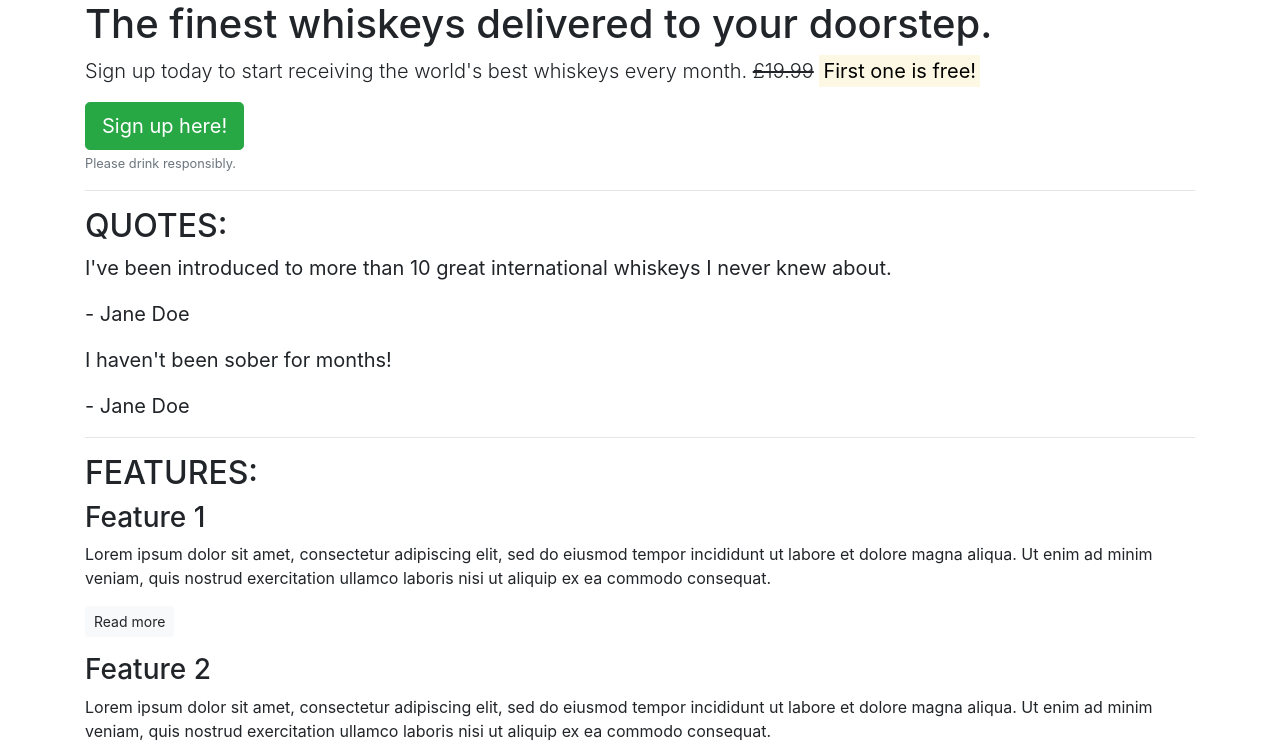
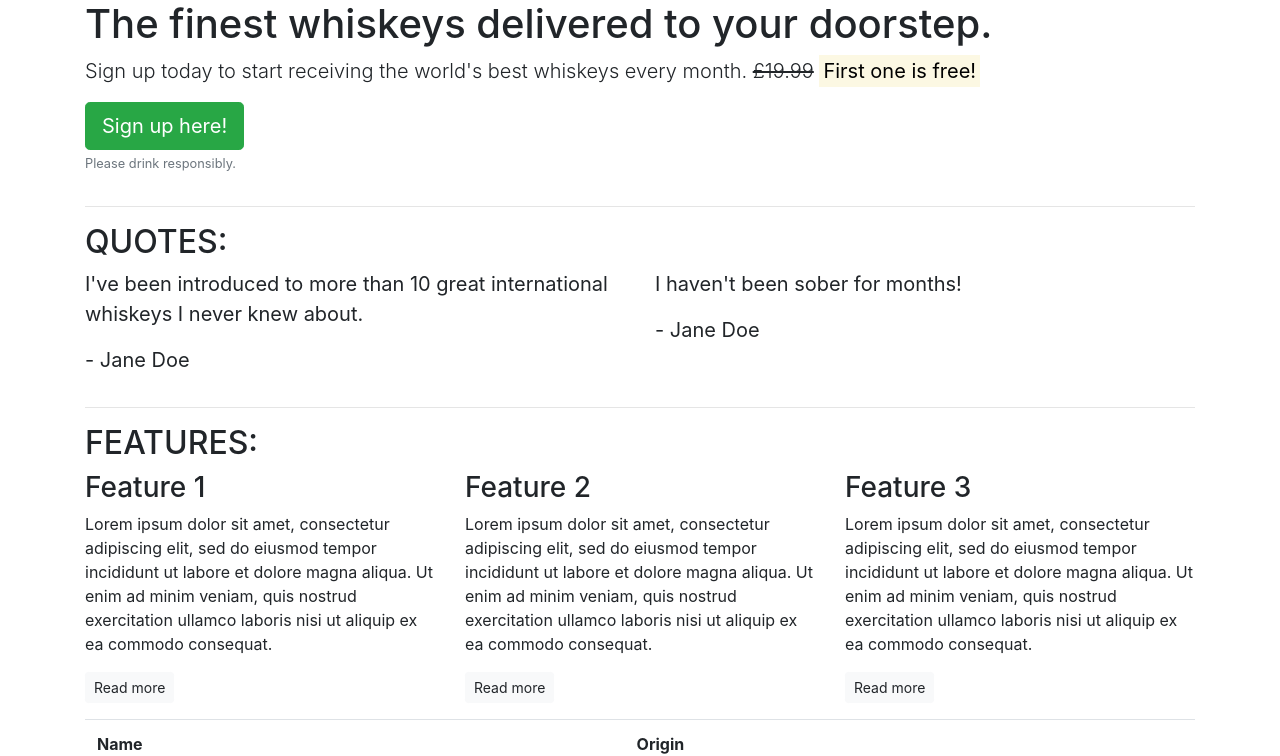
Before and after one commit to renatabiniek/bootstrap, a plain HTML site: page index.html in a window 1280 px wide. Shown: the top 756 px of the page. Drawn offline with nearby package versions, Linux system fonts and the light colour scheme.

Commit message:
Add grid

```diff
--- a/index.html
+++ b/index.html
@@ -1,57 +1,106 @@
 <!DOCTYPE html>
 <html lang="en">
+
 <head>
     <meta charset="UTF-8">
     <meta http-equiv="X-UA-Compatible" content="IE=edge">
     <meta name="viewport" content="width=device-width, initial-scale=1.0">
     <title>Whiskey Drop. Taste a new whiskey every month</title>
-    <link rel="stylesheet" href="https://stackpath.bootstrapcdn.com/bootstrap/4.3.1/css/bootstrap.min.css" integrity="sha384-ggOyR0iXCbMQv3Xipma34MD+dH/1fQ784/j6cY/iJTQUOhcWr7x9JvoRxT2MZw1T" crossorigin="anonymous">
-    <script src="https://stackpath.bootstrapcdn.com/bootstrap/4.3.1/js/bootstrap.min.js" integrity="sha384-JjSmVgyd0p3pXB1rRibZUAYoIIy6OrQ6VrjIEaFf/nJGzIxFDsf4x0xIM+B07jRM" crossorigin="anonymous"></script>
+    <link rel="stylesheet" href="https://stackpath.bootstrapcdn.com/bootstrap/4.3.1/css/bootstrap.min.css"
+        integrity="sha384-ggOyR0iXCbMQv3Xipma34MD+dH/1fQ784/j6cY/iJTQUOhcWr7x9JvoRxT2MZw1T" crossorigin="anonymous">
+    <script src="https://stackpath.bootstrapcdn.com/bootstrap/4.3.1/js/bootstrap.min.js"
+        integrity="sha384-JjSmVgyd0p3pXB1rRibZUAYoIIy6OrQ6VrjIEaFf/nJGzIxFDsf4x0xIM+B07jRM" crossorigin="anonymous">
+    </script>
 </head>
+
 <body>
     <article class="container">
         <!-- Callout -->
+        <div class="row">
+            <div class="col-12">
                 <section class="callout">
                     <h1>The finest whiskeys delivered to your doorstep.</h1>
-            <p class="lead">Sign up today to start receiving the world's best whiskeys every month. <s>£19.99</s> <strong><mark>First one is free!</mark></strong></p>
+                    <p class="lead">Sign up today to start receiving the world's best whiskeys every month.
+                        <s>£19.99</s>
+                        <strong><mark>First one is free!</mark></strong></p>
                     <button class="btn btn-success btn-lg">Sign up here!</button>
                     <p class="text-muted"><small>Please drink responsibly.</small></p>
                 </section>
+            </div>
+        </div>
+
         <!-- /.callout -->
         <hr>
 
         <!-- Quotes -->
         <section class="quotes">
+            <div class="row">
+                <div class="col-12">
                     <h2 class="text-uppercase">Quotes:</h2>
+                </div>
+            </div>
+            <div class="row">
+                <div class="col-12 col-md-6">
                     <blockquote class="blockquote">
                         <p>I've been introduced to more than 10 great international whiskeys I never knew about.</p>
                         <p>- Jane Doe</p>
                     </blockquote>
+                </div>
+                <div class="col-12 col-md-6">
                     <blockquote class="blockquote">
                         <p>I haven't been sober for months!</p>
                         <p>- Jane Doe</p>
                     </blockquote>
+                </div>
+            </div>
         </section>
         <!-- /.quotes -->
         <hr>
 
         <!-- Features -->
         <section class="features">
+            <div class="row">
+                <div class="col-12">
                     <h2 class="text-uppercase">Features:</h2>
+                </div>
+            </div>
+            <div class="row">
+                <div class="col-12 col-md-6 col-lg-4">
                     <div class="feature">
                         <h3>Feature 1</h3>
-                <p>Lorem ipsum dolor sit amet, consectetur adipiscing elit, sed do eiusmod tempor incididunt ut labore et dolore magna aliqua. Ut enim ad minim veniam, quis nostrud exercitation ullamco laboris nisi ut aliquip ex ea commodo consequat.</p>
+                        <p>Lorem ipsum dolor sit amet, consectetur adipiscing elit, sed do eiusmod tempor incididunt ut
+                            labore
+                            et dolore magna aliqua. Ut enim ad minim veniam, quis nostrud exercitation ullamco laboris
+                            nisi
+                            ut
+                            aliquip ex ea commodo consequat.</p>
                         <p><a class="btn btn-sm btn-light" href="">Read more</a></p>
                     </div>
+                </div>
+                <div class="col-12 col-md-6 col-lg-4">
                     <div class="feature">
                         <h3>Feature 2</h3>
-                <p>Lorem ipsum dolor sit amet, consectetur adipiscing elit, sed do eiusmod tempor incididunt ut labore et dolore magna aliqua. Ut enim ad minim veniam, quis nostrud exercitation ullamco laboris nisi ut aliquip ex ea commodo consequat.</p>
+                        <p>Lorem ipsum dolor sit amet, consectetur adipiscing elit, sed do eiusmod tempor incididunt ut
+                            labore
+                            et dolore magna aliqua. Ut enim ad minim veniam, quis nostrud exercitation ullamco laboris
+                            nisi
+                            ut
+                            aliquip ex ea commodo consequat.</p>
                         <p><a class="btn btn-sm btn-light" href="">Read more</a></p>
                     </div>
+                </div>
+                <div class="col-12 d-md-none d-lg-block col-lg-4">
                     <div class="feature">
                         <h3>Feature 3</h3>
-                <p>Lorem ipsum dolor sit amet, consectetur adipiscing elit, sed do eiusmod tempor incididunt ut labore et dolore magna aliqua. Ut enim ad minim veniam, quis nostrud exercitation ullamco laboris nisi ut aliquip ex ea commodo consequat.</p>
+                        <p>Lorem ipsum dolor sit amet, consectetur adipiscing elit, sed do eiusmod tempor incididunt ut
+                            labore
+                            et dolore magna aliqua. Ut enim ad minim veniam, quis nostrud exercitation ullamco laboris
+                            nisi
+                            ut
+                            aliquip ex ea commodo consequat.</p>
                         <p><a class="btn btn-sm btn-light" href="">Read more</a></p>
+                    </div>
+                </div>
             </div>
         </section>
         <!-- /.features -->
@@ -91,4 +140,5 @@
         </section>
     </article>
 </body>
+
 </html>
```
Lines whose indentation alone changed are shown as unchanged.
